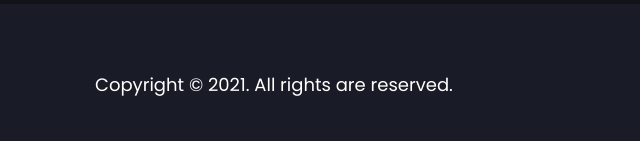
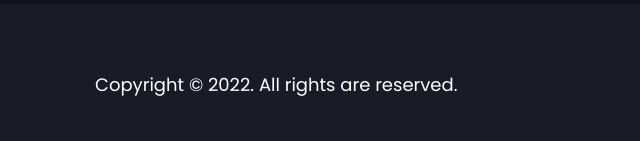
Before and after one commit to Sajid-al-islam/portfolio, a plain HTML site: page index.html in a window 1280 px wide. Shown: the part 5645-5786 px from the top of the page, 0-640 px from the left. Drawn offline with Linux system fonts and the light colour scheme; no server answers.

Commit message:
fixing year

```diff
--- a/index.html
+++ b/index.html
@@ -972,7 +972,7 @@
                 <div class="container">
                     <div class="inner">
                         <div class="copy wow fadeInLeft" data-wow-duration="1.2s">
-                            <p>Copyright &copy; 2021. All rights are reserved.</p>
+                            <p>Copyright &copy; 2022. All rights are reserved.</p>
                         </div>
                         <div class="my_totop wow fadeInLeft" data-wow-duration="1.2s" data-wow-delay="0.3s">
                             <a class="beny_tm_totop" href="#"></a>
```
